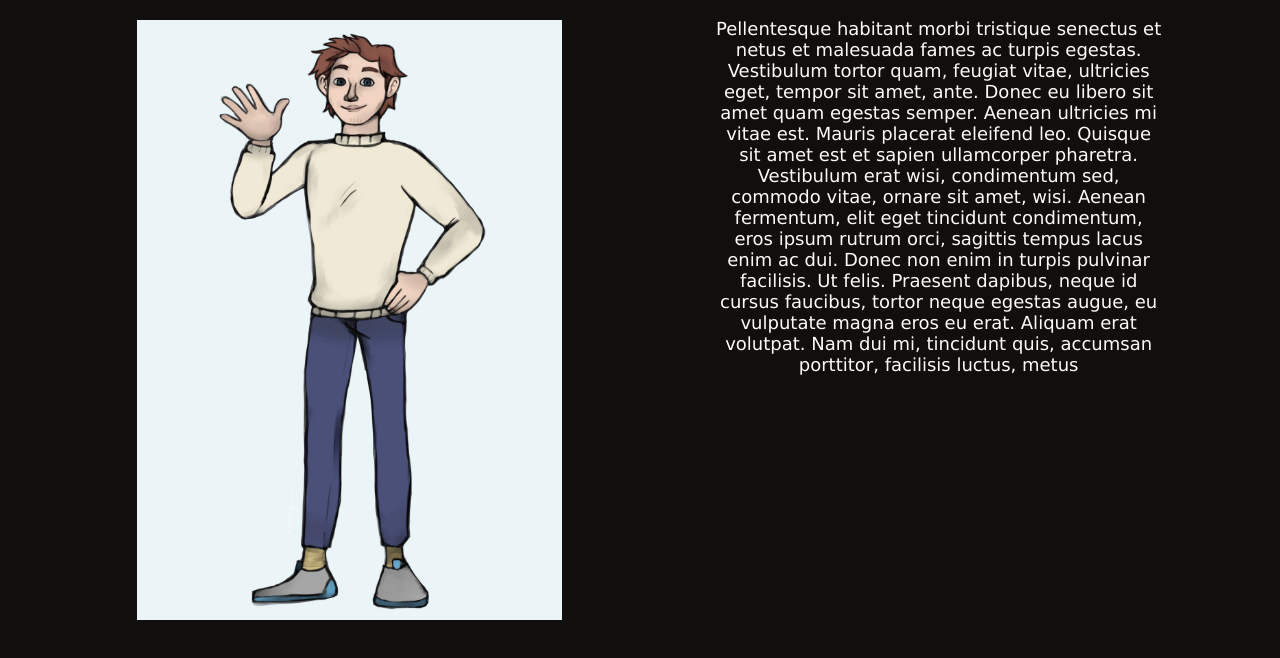
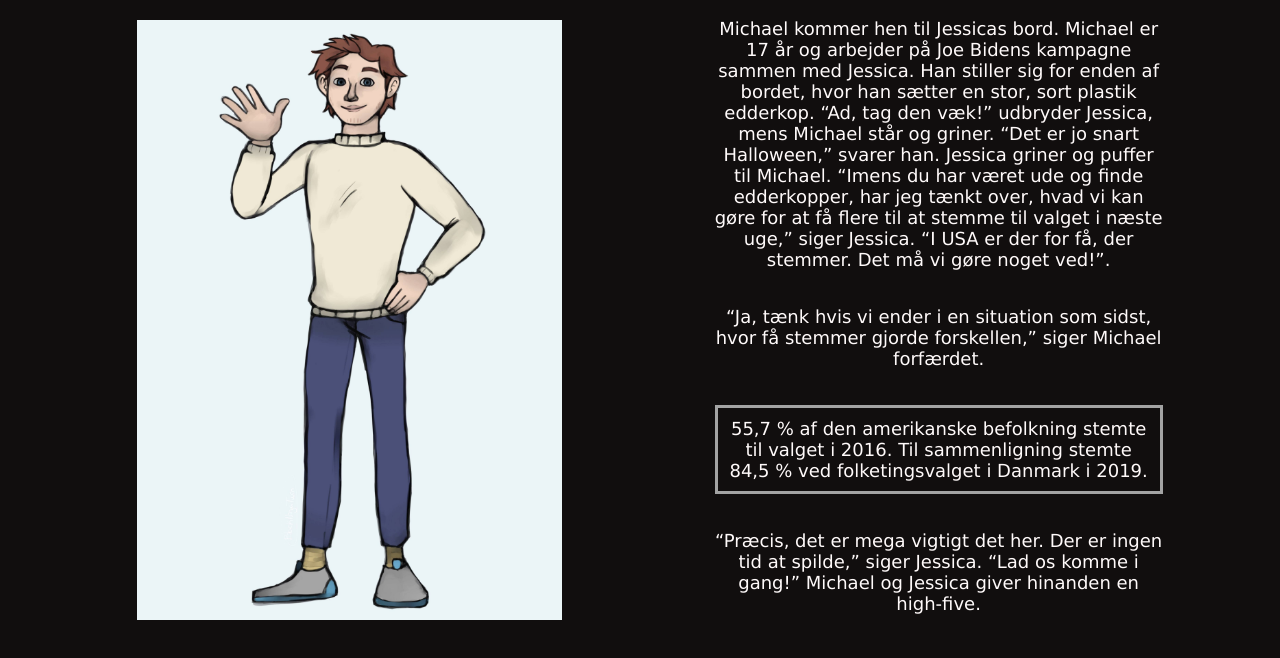
Before and after one commit to LaustKadziola/cats, a website: page levels/level_1.html in a window 1280 px wide. Shown: the top 658 px of the page. Drawn offline with Linux system fonts and the light colour scheme.

Commit message:
done for today

```diff
--- a/levels/level_1.html
+++ b/levels/level_1.html
@@ -14,13 +14,28 @@
 
             <div class="text">
                 <p>
-                    Pellentesque habitant morbi tristique senectus et netus et malesuada fames ac turpis egestas. Vestibulum tortor quam,
-                    feugiat vitae, ultricies eget, tempor sit amet, ante. Donec eu libero sit amet quam egestas semper. Aenean ultricies
-                    mi vitae est. Mauris placerat eleifend leo. Quisque sit amet est et sapien ullamcorper pharetra. Vestibulum erat wisi,
-                    condimentum sed, commodo vitae, ornare sit amet, wisi. Aenean fermentum, elit eget tincidunt condimentum, eros ipsum
-                    rutrum orci, sagittis tempus lacus enim ac dui. Donec non enim in turpis pulvinar facilisis. Ut felis. Praesent dapibus,
-                    neque id cursus faucibus, tortor neque egestas augue, eu vulputate magna eros eu erat. Aliquam erat volutpat. Nam dui
-                    mi, tincidunt quis, accumsan porttitor, facilisis luctus, metus
+                    Michael kommer hen til Jessicas bord. Michael er 17 år og arbejder på Joe Bidens
+                    kampagne sammen med Jessica. Han stiller sig for enden af bordet, hvor han sætter en stor,
+                    sort plastik edderkop. “Ad, tag den væk!” udbryder Jessica, mens Michael står og griner.
+                    “Det er jo snart Halloween,” svarer han. Jessica griner og puffer til Michael. “Imens du har
+                    været ude og finde edderkopper, har jeg tænkt over, hvad vi kan gøre for at få flere til at
+                    stemme til valget i næste uge,” siger Jessica. “I USA er der for få, der stemmer. Det må vi
+                    gøre noget ved!”.
+                </p>
+                <br>
+                <p>
+                    “Ja, tænk hvis vi ender i en situation som sidst, hvor få stemmer gjorde
+                    forskellen,” siger Michael forfærdet.
+                </p>
+                <br>
+                <p class="fakta">
+                    55,7 % af den amerikanske befolkning stemte til valget i 2016.
+                    Til sammenligning stemte 84,5 % ved folketingsvalget i Danmark i 2019.
+                </p>
+                <br>
+                <p>
+                    “Præcis, det er mega vigtigt det her. Der er ingen tid at spilde,”
+                    siger Jessica. “Lad os komme i gang!” Michael og Jessica giver hinanden en high-five.
                 </p>
             </div>
         </div>
@@ -31,11 +46,7 @@
             <a class="button" href="level_2.html" target="targetframe">Dør til dør</a>
         </div>
 
-
     </div>
-
-
-
 
 </body>
 
--- a/styles.css
+++ b/styles.css
@@ -198,3 +198,13 @@ img.date{
     border: 10px;
     border-color: #a3a3a3;
 }
+
+p.fakta{
+    border-color: #a3a3a3;
+    padding: 10px;
+    border-style: solid;
+}
+
+ul{
+    list-style-type: none;
+}
```
Also changed, not shown: levels/level_4.html (+15 -0 lines).
